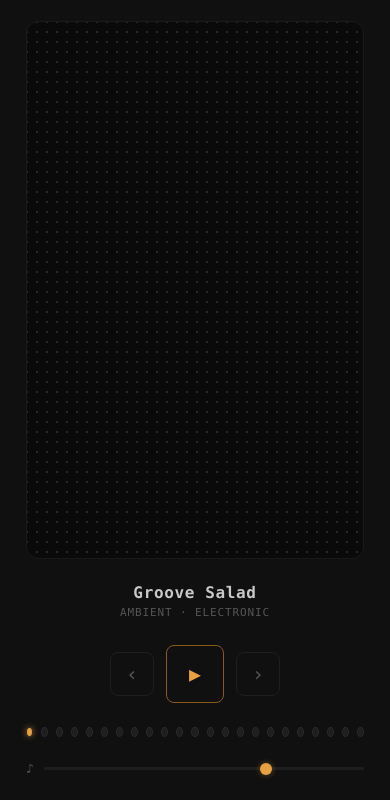
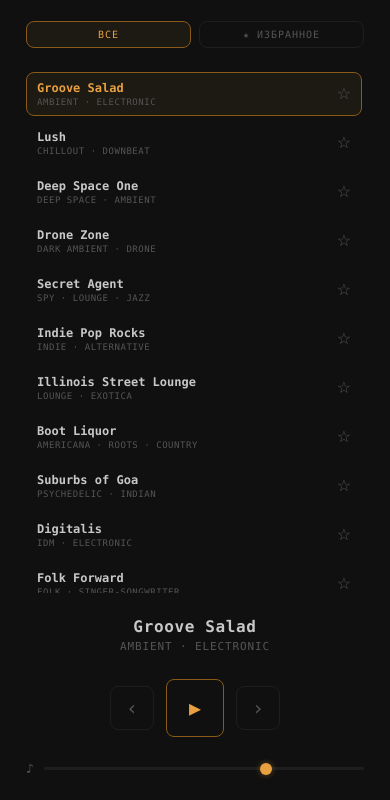
Before and after one commit to inhuman/boxradio, a plain HTML site: page index.html in a window 390 px wide. Shown: the part 44-844 px from the top of the page. Drawn offline with Linux system fonts and the light colour scheme.

Commit message:
feat(ui): station list with favorites in place of the speaker
Replace the decorative speaker with a scrollable station list (name +
genre), each row a star toggle for favorites (persisted in localStorage
by url). Filter chips switch between all stations and favorites only.
Active row highlighted and scrolled into view; list scroll is contained
so it never drags the page. Removes the now-redundant station dots.

```diff
--- a/app.js
+++ b/app.js
@@ -143,7 +143,6 @@ let playing  = false;
 
 // ── elements ──────────────────────────────────────────────────────────────────
 const audio      = document.getElementById('audio');
-const box        = document.querySelector('.box');
 const statusDot  = document.getElementById('status-dot');
 const stationEl  = document.getElementById('station-name');
 const genreEl    = document.getElementById('genre-name');
@@ -151,21 +150,100 @@ const btnPlay    = document.getElementById('btn-play');
 const btnPrev    = document.getElementById('btn-prev');
 const btnNext    = document.getElementById('btn-next');
 const volumeEl   = document.getElementById('volume');
-const dotsEl     = document.getElementById('station-dots');
+const listEl     = document.getElementById('list');
+const filterEl   = document.getElementById('filter');
 
-// ── build station dots ────────────────────────────────────────────────────────
-const dots = STATIONS.map((_, i) => {
-  const d = document.createElement('button');
-  d.className = 'btn s-dot';
-  d.title = STATIONS[i].name;
-  d.addEventListener('click', () => switchTo(i, true));
-  dotsEl.appendChild(d);
-  return d;
+// ── favorites (persisted by station url) ────────────────────────────────────────
+const FAV_KEY = 'boxradio:favs';
+
+function loadFavs() {
+  try {
+    const v = JSON.parse(localStorage.getItem(FAV_KEY));
+    return new Set(Array.isArray(v) ? v : []);
+  } catch { return new Set(); }
+}
+
+const favs = loadFavs();
+
+function saveFavs() {
+  try { localStorage.setItem(FAV_KEY, JSON.stringify([...favs])); } catch { /* ignore */ }
+}
+
+function isFav(idx) {
+  return favs.has(STATIONS[idx].url);
+}
+
+function toggleFav(idx) {
+  const url = STATIONS[idx].url;
+  if (favs.has(url)) favs.delete(url); else favs.add(url);
+  saveFavs();
+  buildList();
+}
+
+// ── station list ────────────────────────────────────────────────────────────────
+let filter = 'all'; // 'all' | 'fav'
+
+function buildList() {
+  listEl.textContent = '';
+  const shown = STATIONS.map((_, i) => i).filter(i => filter === 'all' || isFav(i));
+
+  if (shown.length === 0) {
+    const empty = document.createElement('div');
+    empty.className = 'list-empty';
+    empty.textContent = 'нет избранных станций';
+    listEl.appendChild(empty);
+    return;
+  }
+
+  for (const i of shown) {
+    const s = STATIONS[i];
+
+    const row = document.createElement('div');
+    row.className = 'station' + (i === current ? ' active' : '');
+    row.dataset.idx = i;
+
+    const main = document.createElement('button');
+    main.className = 'station__main';
+    const name = document.createElement('span');
+    name.className = 'station__name';
+    name.textContent = s.name;
+    const genre = document.createElement('span');
+    genre.className = 'station__genre';
+    genre.textContent = s.genre;
+    main.append(name, genre);
+    main.addEventListener('click', () => switchTo(i, true));
+
+    const fav = document.createElement('button');
+    fav.className = 'station__fav' + (isFav(i) ? ' on' : '');
+    fav.textContent = isFav(i) ? '★' : '☆';
+    fav.title = 'В избранное';
+    fav.addEventListener('click', () => toggleFav(i));
+
+    row.append(main, fav);
+    listEl.appendChild(row);
+  }
+}
+
+function highlightActive() {
+  for (const row of listEl.children) {
+    if (row.dataset.idx !== undefined) {
+      row.classList.toggle('active', Number(row.dataset.idx) === current);
+    }
+  }
+}
+
+function scrollActiveIntoView() {
+  const row = listEl.querySelector('.station.active');
+  if (row) row.scrollIntoView({ block: 'nearest' });
+}
+
+filterEl.addEventListener('click', (e) => {
+  const btn = e.target.closest('.chip');
+  if (!btn) return;
+  filter = btn.dataset.f;
+  for (const c of filterEl.children) c.classList.toggle('active', c === btn);
+  buildList();
 });
-
-function updateDots() {
-  dots.forEach((d, i) => d.classList.toggle('active', i === current));
-}
 
 // ── station info ──────────────────────────────────────────────────────────────
 function loadStation(idx) {
@@ -179,7 +257,8 @@ function switchTo(idx, autoplay = false) {
   current = (idx + STATIONS.length) % STATIONS.length;
   try { localStorage.setItem(STORE_KEY, String(current)); } catch { /* ignore */ }
   loadStation(current);
-  updateDots();
+  highlightActive();
+  scrollActiveIntoView();
   if (autoplay || playing) {
     audio.play().catch(() => {});
   }
@@ -188,7 +267,6 @@ function switchTo(idx, autoplay = false) {
 // ── play / pause ──────────────────────────────────────────────────────────────
 function setPlaying(state) {
   playing = state;
-  box.classList.toggle('box--playing', state);
   statusDot.classList.toggle('live', state);
   btnPlay.innerHTML = state ? '&#9646;&#9646;' : '&#9654;';
 }
@@ -214,5 +292,6 @@ audio.volume = +volumeEl.value;
 volumeEl.addEventListener('input', () => { audio.volume = +volumeEl.value; });
 
 // ── init ──────────────────────────────────────────────────────────────────────
+buildList();
 loadStation(current);
-updateDots();
+scrollActiveIntoView();
--- a/index.html
+++ b/index.html
@@ -16,14 +16,16 @@
         <span class="box__dot" id="status-dot"></span>
       </div>
 
-      <div class="box__speaker">
-        <div class="box__grille"></div>
-        <div class="box__glow"></div>
+      <div class="box__filter" id="filter">
+        <button class="chip active" data-f="all">ВСЕ</button>
+        <button class="chip" data-f="fav">★ ИЗБРАННОЕ</button>
       </div>
+
+      <div class="box__list" id="list"></div>
 
       <div class="box__info">
         <div class="box__station" id="station-name">—</div>
-        <div class="box__genre" id="genre-name">select a station</div>
+        <div class="box__genre" id="genre-name">выберите станцию</div>
       </div>
 
       <div class="box__controls">
@@ -31,8 +33,6 @@
         <button class="btn btn--play" id="btn-play" title="Play / Pause">&#9654;</button>
         <button class="btn" id="btn-next" title="Next">&#8250;</button>
       </div>
-
-      <div class="box__stations" id="station-dots"></div>
 
       <div class="box__volume">
         <span class="vol-icon">&#9834;</span>
--- a/style.css
+++ b/style.css
@@ -83,40 +83,6 @@ body {
   50%      { opacity: .35; }
 }
 
-/* ── speaker ── */
-.box__speaker {
-  position: relative;
-  height: 148px;
-  border-radius: 12px;
-  overflow: hidden;
-  background: #0a0a0a;
-  border: 1px solid #1a1a1a;
-}
-
-.box__grille {
-  position: absolute;
-  inset: 0;
-  background-image: radial-gradient(circle, #282828 1.2px, transparent 1.2px);
-  background-size: 10px 10px;
-  background-position: 5px 5px;
-}
-
-.box__glow {
-  position: absolute;
-  inset: 0;
-  background: radial-gradient(ellipse at 50% 60%, rgba(232,160,64,.07) 0%, transparent 70%);
-  transition: opacity .6s;
-  opacity: 0;
-}
-.box--playing .box__glow {
-  opacity: 1;
-  animation: pulse-glow 3s ease-in-out infinite;
-}
-@keyframes pulse-glow {
-  0%,100% { opacity: .6; }
-  50%      { opacity: 1; }
-}
-
 /* ── info ── */
 .box__info {
   text-align: center;
@@ -181,31 +147,6 @@ body {
   box-shadow: 0 0 12px rgba(232,160,64,.2);
 }
 
-/* ── station dots ── */
-.box__stations {
-  display: flex;
-  justify-content: center;
-  gap: 8px;
-}
-
-.s-dot {
-  width: 8px;
-  height: 8px;
-  border-radius: 50%;
-  background: var(--box-border);
-  border: 1px solid #2a2a2a;
-  cursor: pointer;
-  transition: background .25s, box-shadow .25s, transform .15s;
-}
-.s-dot:hover {
-  background: var(--amber-dim);
-  transform: scale(1.2);
-}
-.s-dot.active {
-  background: var(--amber);
-  box-shadow: 0 0 6px rgba(232,160,64,.5);
-}
-
 /* ── volume ── */
 .box__volume {
   display: flex;
@@ -254,10 +195,105 @@ input[type=range]::-webkit-slider-thumb:hover {
     gap: 24px;
     padding: 28px 26px calc(24px + env(safe-area-inset-bottom));
   }
-  .box__speaker { flex: 1 1 auto; height: auto; min-height: 180px; }
+  .box__list { flex: 1 1 auto; min-height: 0; max-height: none; }
   .box__station { font-size: 16px; }
   .box__genre   { font-size: 11px; }
   .btn       { width: 44px; height: 44px; font-size: 20px; }
   .btn--play { width: 58px; height: 58px; }
-  .s-dot     { width: 10px; height: 10px; }
 }
+
+/* ── filter chips ── */
+.box__filter { display: flex; gap: 8px; }
+.chip {
+  flex: 1;
+  background: none;
+  border: 1px solid var(--box-border);
+  color: var(--muted);
+  border-radius: 8px;
+  padding: 7px 0;
+  font-family: inherit;
+  font-size: 10px;
+  letter-spacing: .1em;
+  cursor: pointer;
+  transition: color .2s, border-color .2s, background .2s;
+}
+.chip:hover { color: var(--text); border-color: #333; }
+.chip.active { color: var(--amber); border-color: var(--amber-dim); background: rgba(232,160,64,.06); }
+
+/* ── station list ── */
+.box__list {
+  display: flex;
+  flex-direction: column;
+  gap: 5px;
+  overflow-y: auto;
+  overscroll-behavior: contain;
+  -webkit-overflow-scrolling: touch;
+  padding-right: 2px;
+}
+@media (min-width: 561px) { .box__list { max-height: 260px; } }
+.box__list::-webkit-scrollbar { width: 5px; }
+.box__list::-webkit-scrollbar-thumb { background: var(--box-border); border-radius: 3px; }
+
+.station {
+  display: flex;
+  align-items: stretch;
+  gap: 6px;
+  border: 1px solid transparent;
+  border-radius: 8px;
+}
+.station.active { border-color: var(--amber-dim); background: rgba(232,160,64,.06); }
+
+.station__main {
+  flex: 1;
+  min-width: 0;
+  display: flex;
+  flex-direction: column;
+  gap: 2px;
+  text-align: left;
+  background: none;
+  border: none;
+  color: inherit;
+  font-family: inherit;
+  padding: 8px 10px;
+  cursor: pointer;
+}
+.station__name {
+  font-size: 12px;
+  font-weight: 700;
+  color: var(--text);
+  white-space: nowrap;
+  overflow: hidden;
+  text-overflow: ellipsis;
+}
+.station.active .station__name { color: var(--amber); }
+.station__genre {
+  font-size: 9px;
+  color: var(--muted);
+  letter-spacing: .06em;
+  text-transform: uppercase;
+  white-space: nowrap;
+  overflow: hidden;
+  text-overflow: ellipsis;
+}
+
+.station__fav {
+  flex-shrink: 0;
+  width: 34px;
+  background: none;
+  border: none;
+  color: var(--muted);
+  font-size: 16px;
+  line-height: 1;
+  cursor: pointer;
+  transition: color .2s, transform .15s;
+}
+.station__fav:hover { color: var(--amber-dim); transform: scale(1.15); }
+.station__fav.on { color: var(--amber); }
+
+.list-empty {
+  text-align: center;
+  color: var(--muted);
+  font-size: 11px;
+  padding: 24px 0;
+  letter-spacing: .06em;
+}
```
